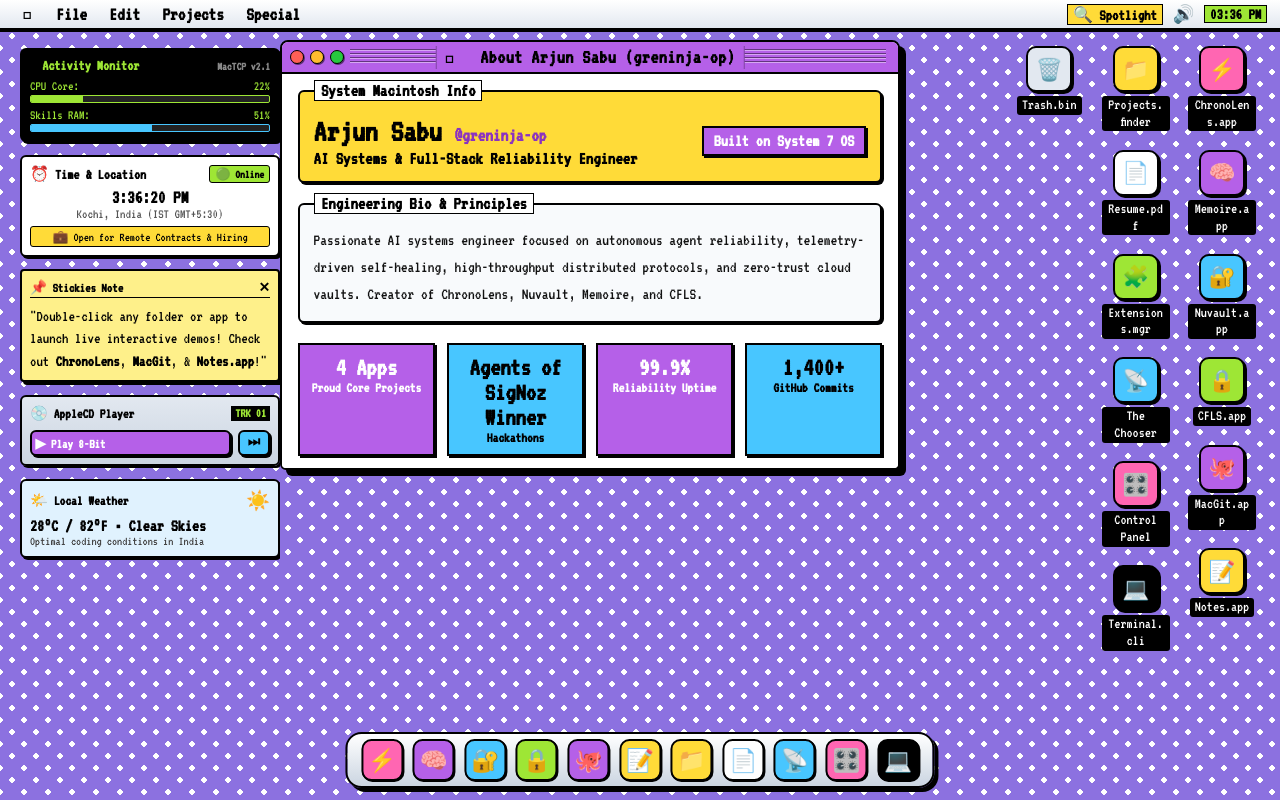
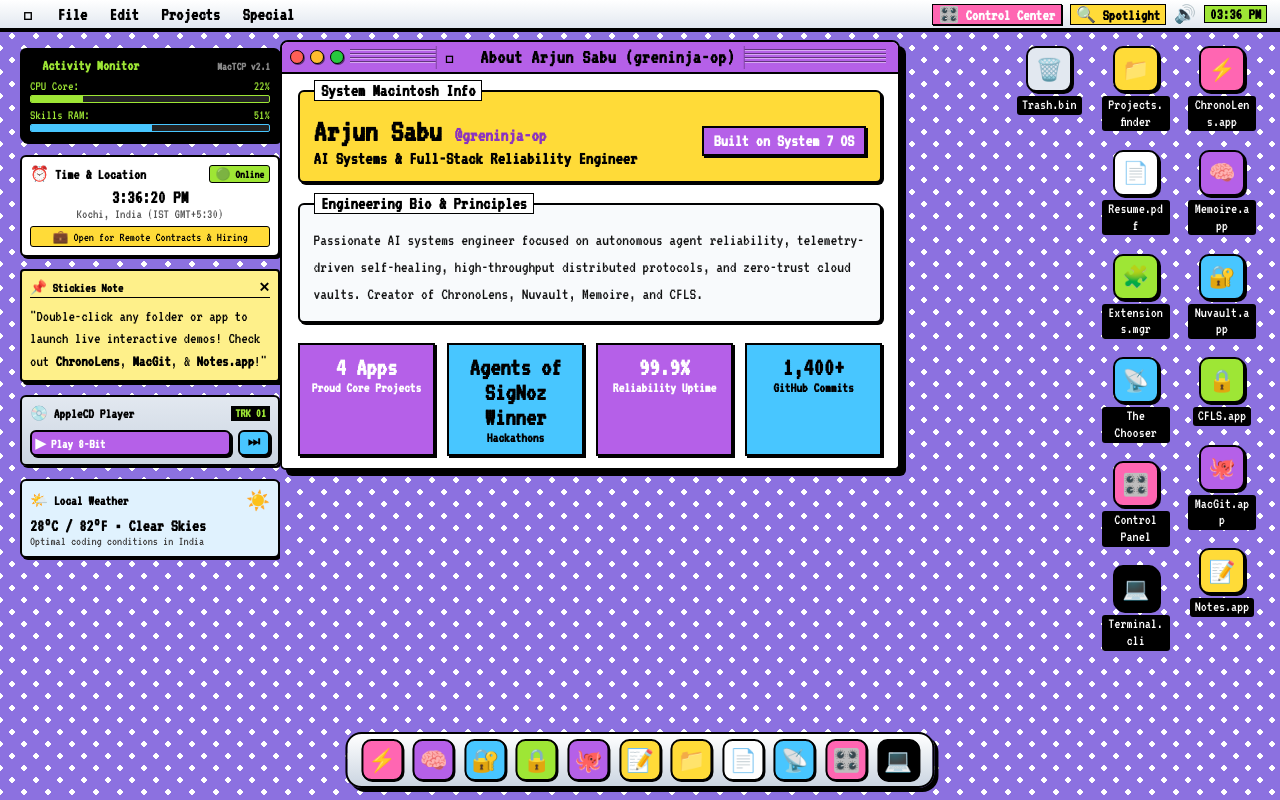
Before and after one commit to greninja-op/my-porfolio, a React (Vite) app: page / in a window 1280 px wide. Built offline with nearby package versions, Linux system fonts and the light colour scheme.

Commit message:
Add dedicated Control Center shortcut button to top-right Macintosh Menu Bar status area

```diff
--- a/src/components/MacMenuBar.jsx
+++ b/src/components/MacMenuBar.jsx
@@ -32,7 +32,7 @@ export default function MacMenuBar({
         { label: 'Launchpad Grid (All Apps)', action: onOpenLaunchpad },
         { label: 'Resume.pdf (CV Document)', action: () => onOpenApp('resume') },
         { label: 'The Chooser (Network Hub)', action: () => onOpenApp('chooser') },
-        { label: 'Control Panels (Themes)', action: () => onOpenApp('control_panels') },
+        { label: 'Control Center (Themes & Audio)', action: () => onOpenApp('control_panels') },
         { label: 'Desk Accessory: Calculator', action: () => onOpenApp('calculator') },
         { label: 'Desk Accessory: Puzzle 15', action: () => onOpenApp('puzzle') }
       ]
@@ -40,6 +40,7 @@ export default function MacMenuBar({
     {
       name: 'File',
       items: [
+        { label: 'Open Control Center', action: () => onOpenApp('control_panels') },
         { label: 'Open Projects Finder', action: () => onOpenApp('projects') },
         { label: 'Extensions Manager (Tech Filter)', action: () => onOpenApp('extensions') },
         { label: 'Spotlight Search (⌘ + Space)', action: onOpenSpotlight },
@@ -66,6 +67,7 @@ export default function MacMenuBar({
     {
       name: 'Special',
       items: [
+        { label: 'Control Center 🎛️', action: () => onOpenApp('control_panels') },
         { label: 'Launchpad Grid 🚀', action: onOpenLaunchpad },
         { label: 'Crash System 💣 (Easter Egg)', action: onTriggerBomb },
         { label: 'Empty Trash 🗑️', action: onEmptyTrash },
@@ -107,45 +109,44 @@ export default function MacMenuBar({
             <button
               onClick={() => setActiveMenu(activeMenu === menu.name ? null : menu.name)}
               style={{
-                background: activeMenu === menu.name ? '#000000' : 'transparent',
+                background: activeMenu === menu.name ? 'var(--mac-purple)' : 'transparent',
                 color: activeMenu === menu.name ? '#ffffff' : '#000000',
                 border: 'none',
-                padding: '0.1rem 0.6rem',
+                padding: '0.2rem 0.6rem',
+                fontSize: menu.name === '' ? '1.35rem' : '1.15rem',
+                fontFamily: 'var(--font-mac-title)',
+                fontWeight: 'bold',
                 cursor: 'pointer',
-                fontFamily: 'var(--font-mac-title)',
-                fontSize: '1.2rem',
-                fontWeight: 'bold',
-                borderRadius: '3px',
-                transition: 'background 0.1s ease, color 0.1s ease'
+                borderRadius: '3px'
               }}
             >
               {menu.name}
             </button>
 
-            {/* Dropdown Menu */}
+            {/* Dropdown Menu Panel */}
             {activeMenu === menu.name && (
               <div
                 style={{
                   position: 'absolute',
-                  top: '26px',
+                  top: '28px',
                   left: 0,
                   background: '#ffffff',
                   border: '2px solid #000000',
-                  boxShadow: '4px 4px 0px #000000',
-                  minWidth: '240px',
+                  boxShadow: 'var(--mac-shadow-md)',
+                  minWidth: '220px',
                   display: 'flex',
                   flexDirection: 'column',
+                  padding: '4px 0',
                   zIndex: 1001,
-                  padding: '4px 0',
-                  animation: 'menuDrop 0.12s ease-out'
+                  animation: 'menuDrop 0.1s ease'
                 }}
               >
                 {menu.items.map((item, idx) => (
                   <button
                     key={idx}
                     onClick={() => {
+                      setActiveMenu(null);
                       item.action();
-                      setActiveMenu(null);
                     }}
                     style={{
                       background: 'transparent',
@@ -179,7 +180,26 @@ export default function MacMenuBar({
       </div>
 
       {/* Right Apple OS Status Bar & Shortcuts */}
-      <div style={{ display: 'flex', alignItems: 'center', gap: '0.6rem', color: '#000000' }}>
+      <div style={{ display: 'flex', alignItems: 'center', gap: '0.5rem', color: '#000000' }}>
+        {/* Dedicated Control Center Shortcut Icon */}
+        <button
+          onClick={() => onOpenApp('control_panels')}
+          title="Open Macintosh Control Center / Control Panel"
+          style={{
+            background: 'var(--mac-pink)',
+            color: '#ffffff',
+            border: '1px solid #000',
+            padding: '0 6px',
+            fontFamily: 'var(--font-mac-title)',
+            fontSize: '1rem',
+            fontWeight: 'bold',
+            cursor: 'pointer',
+            boxShadow: '1px 1px 0px #000'
+          }}
+        >
+          🎛️ Control Center
+        </button>
+
         <button
           onClick={onOpenSpotlight}
           title="Spotlight Search (⌘ + Space)"
```
